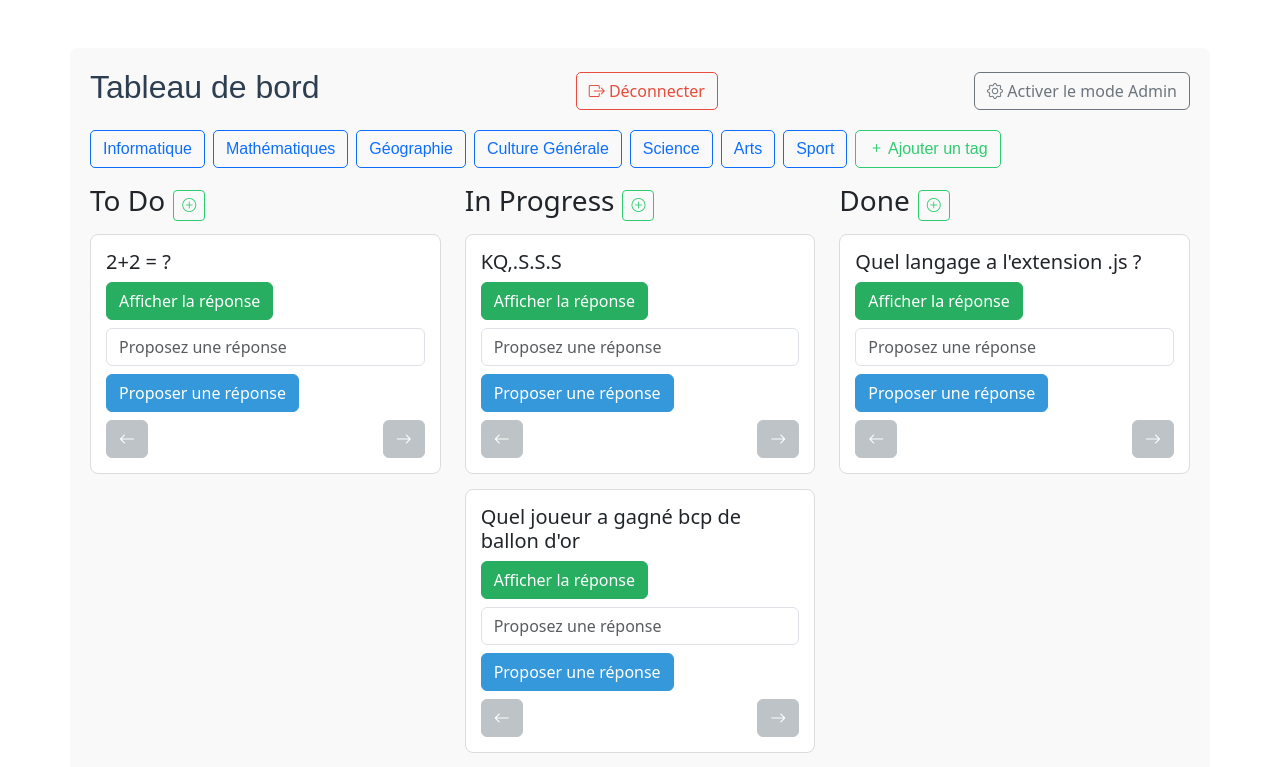
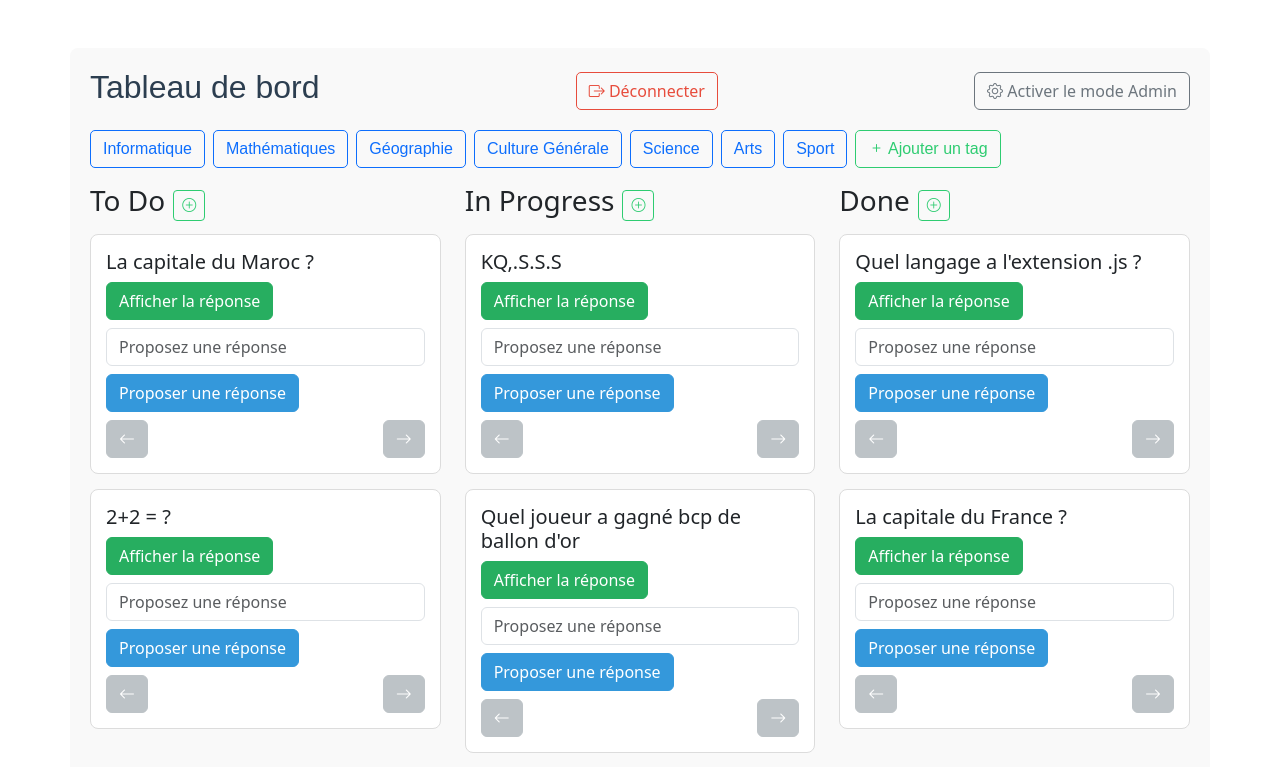
Before and after one commit to DrissGG/memopus, an Angular app: page /dashboard in a window 1280 px wide. Shown: the top 767 px of the page. Built offline with nearby package versions, Linux system fonts and the light colour scheme; data requests are answered from the project's data file.

Commit message:
ajout des commentaire .ts

```diff
--- a/db.json
+++ b/db.json
@@ -86,9 +86,9 @@
     },
     {
       "id": "120d",
-      "question": "La capitale du Maroc",
+      "question": "La capitale du Maroc ?",
       "answer": "Rabat",
-      "column": 2,
+      "column": 1,
       "tag": "3"
     },
     {
@@ -104,6 +104,13 @@
       "answer": "javascript",
       "column": 3,
       "tag": "1"
+    },
+    {
+      "id": "f13c",
+      "question": "La capitale du France ?",
+      "answer": "paris",
+      "column": 3,
+      "tag": "3"
     }
   ],
   "tags": [
--- a/src/app/interfaces/card.ts
+++ /dev/null
@@ -1,2 +0,0 @@
-export interface Card {
-}
--- a/src/app/modules/app.module.ts
+++ b/src/app/modules/app.module.ts
@@ -1,4 +1,4 @@
-// src/app/app.module.ts
+
 import { NgModule } from '@angular/core';
 import { BrowserModule } from '@angular/platform-browser';
 import { HttpClientModule } from '@angular/common/http'; // Importer HttpClientModule
@@ -15,8 +15,7 @@ import { DashboardComponent } from '../dashboard/dashboard.component';
     ],
     imports: [
         BrowserModule,
-        HttpClientModule, // Ajouter HttpClientModule ici
-        // Autres modules nécessaires
+        HttpClientModule,
     ],
     providers: [],
     bootstrap: [AppComponent]
```
Also changed, not shown: src/app/admin.service.ts (+12 -3 lines), src/app/dashboard/dashboard.component.ts (+112 -11 lines), src/app/services/card.service.ts (+13 -3 lines), src/app/services/tag.service.ts (+16 -5 lines).
